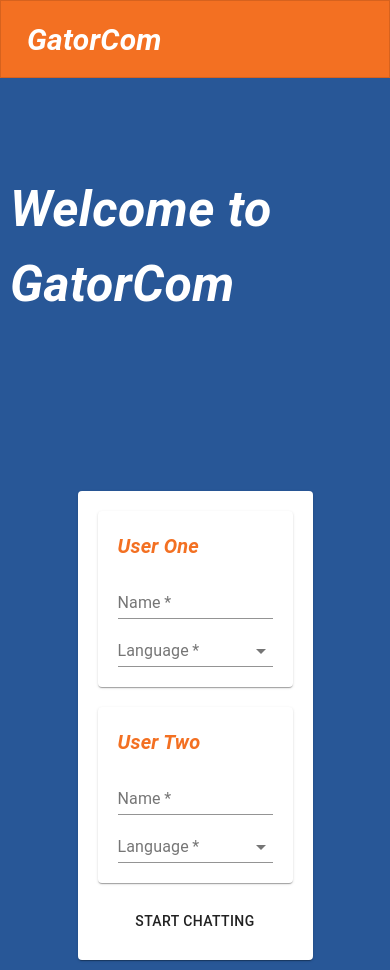
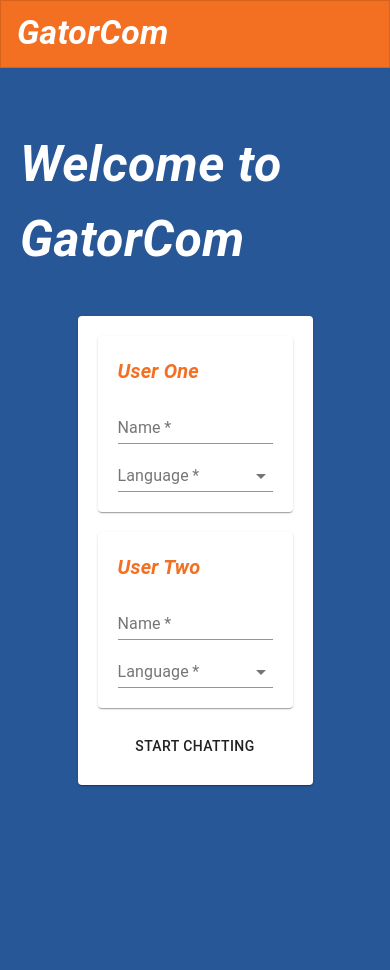
Before and after one commit to mdrewry/GatorCom, a React (Create React App) app: page / in a window 390 px wide. After the commit the page ends 844 px from the top, so only its background shows below. Built offline with nearby package versions, Linux system fonts and the light colour scheme.

Commit message:
-fixed css issue

```diff
--- a/src/App.css
+++ b/src/App.css
@@ -28,24 +28,34 @@ a {
   min-height: 100vh;
 }
 .appTitle {
-  font-size: 30px;
+  font-size: 4vh;
   font-weight: 700;
   font-style: italic;
   color: white;
 }
-
+.appBar {
+  height: 8vh;
+  display: flex;
+  flex-direction: column;
+  justify-content: center;
+  width: 100%;
+}
+.appBarButton {
+  height: 4vh;
+}
+.contentWrapper {
+  height: 92vh;
+  padding: 20px;
+}
 /* Landing */
 .landingTitle {
   font-size: 50px;
   font-weight: 700;
   font-style: italic;
   color: white;
-  margin-bottom: 20vh;
-  margin-top: 10vh;
 }
 .landingWrapper {
   flex-grow: 1;
-  padding: 10px;
   display: flex;
   flex-direction: column;
   align-items: center;
@@ -80,9 +90,7 @@ a {
 }
 
 /* Chat */
-.chatGridWrapper {
-  flex-grow: 1;
-}
+
 .chatWrapper {
   flex-grow: 1;
   padding: 10px;
@@ -94,12 +102,9 @@ a {
 .chatPaper {
   padding: 10px;
   width: 70%;
-}
-@media only screen and (max-width: 1000px) {
-  .chatPaper {
-    padding: 10px;
-    width: 100%;
-  }
+  height: 100%;
+  display: flex;
+  flex-direction: column;
 }
 .chatHeader {
   padding-left: 5px;
@@ -145,7 +150,7 @@ a {
   justify-content: center;
 }
 .chat {
-  height: 80vh;
+  flex-grow: 1;
   padding-left: 5px;
   padding-right: 5px;
   overflow-y: scroll;
@@ -169,3 +174,15 @@ a {
   align-items: center;
   color: #f37022;
 }
+
+/* MobileResponsive */
+@media only screen and (max-width: 1000px) {
+  .chatPaper {
+    padding: 10px;
+    width: 100%;
+  }
+  .contentWrapper {
+    padding: 20px;
+    min-height: 90vh;
+  }
+}
--- a/src/App.js
+++ b/src/App.js
@@ -8,8 +8,6 @@ import Button from "@material-ui/core/Button";
 import Typography from "@material-ui/core/Typography";
 import Landing from "./Landing";
 import SurveyForm from "./SurveyForm";
-// import { functions } from "./firebase";
-// import isoLangs from "./langs";
 function App() {
   const [userOneName, setUserOneName] = useState("");
   const [userTwoName, setUserTwoName] = useState("");
@@ -48,23 +46,16 @@ function App() {
   const handleNextPage = () => {
     setPage(page + 1);
   };
-  // const handleScript = async () => {
-  //   const testTranslate = functions.httpsCallable("testLangSupport");
-  //   const translation = await testTranslate({
-  //     langList: Object.keys(isoLangs).map((key) => key),
-  //   });
-  //   console.log(translation);
-  // };
+
   const title = "GatorCom";
   return (
     <div className="app">
-      <AppBar className="padding10" position="sticky" variant="outlined">
-        <Toolbar className="row">
-          {/* <Button onClick={handleScript}>script</Button> */}
+      <AppBar className="appBar" position="static" variant="outlined">
+        <Toolbar className="rowCenter">
           <Typography className="appTitle">{title}</Typography>
           <div className="grow" />
           {page === 1 && (
-            <Button onClick={handleNextPage}>
+            <Button className="appBarButton" onClick={handleNextPage}>
               {sessionEndButtonLabel.langOne}
               <br />
               {sessionEndButtonLabel.langTwo}
@@ -72,7 +63,7 @@ function App() {
           )}
         </Toolbar>
       </AppBar>
-      <Grid className="chatGridWrapper" container spacing={0}>
+      <Grid className="contentWrapper" container spacing={0}>
         {page === 0 && (
           <Landing
             userOneName={userOneName}
--- a/src/Chat.js
+++ b/src/Chat.js
@@ -42,7 +42,7 @@ function Chat({
   };
   return (
     <Grid className="chatWrapper" item xs={12} sm={6} md={6} lg={6} xl={6}>
-      <Paper className="chatPaper">
+      <Paper className="chatPaper" style={{ paddingTop: 0 }}>
         <div className="chatHeader">
           <Typography className="chatNameText">{userName}</Typography>
           <div className="grow" />
--- a/src/Landing.js
+++ b/src/Landing.js
@@ -45,7 +45,6 @@ function Landing({
       ratingLabelTwo: "No",
     };
     const translation = await getTranslation(query);
-    console.log(translation);
     setSurveyLabels({
       header: {
         langOne: translation["surveyHeader"].langOne,
@@ -79,7 +78,9 @@ function Landing({
   };
   return (
     <Grid className="landingWrapper" item xs={12}>
+      <div className="grow" />
       <Typography className="landingTitle">Welcome to GatorCom</Typography>
+      <div className="grow" />
       <Paper className="landingPaper">
         <form className="landingForm" onSubmit={handleSubmit}>
           <UserInitForm
@@ -111,6 +112,7 @@ function Landing({
           </Button>
         </form>
       </Paper>
+      <div className="grow" />
     </Grid>
   );
 }
```
